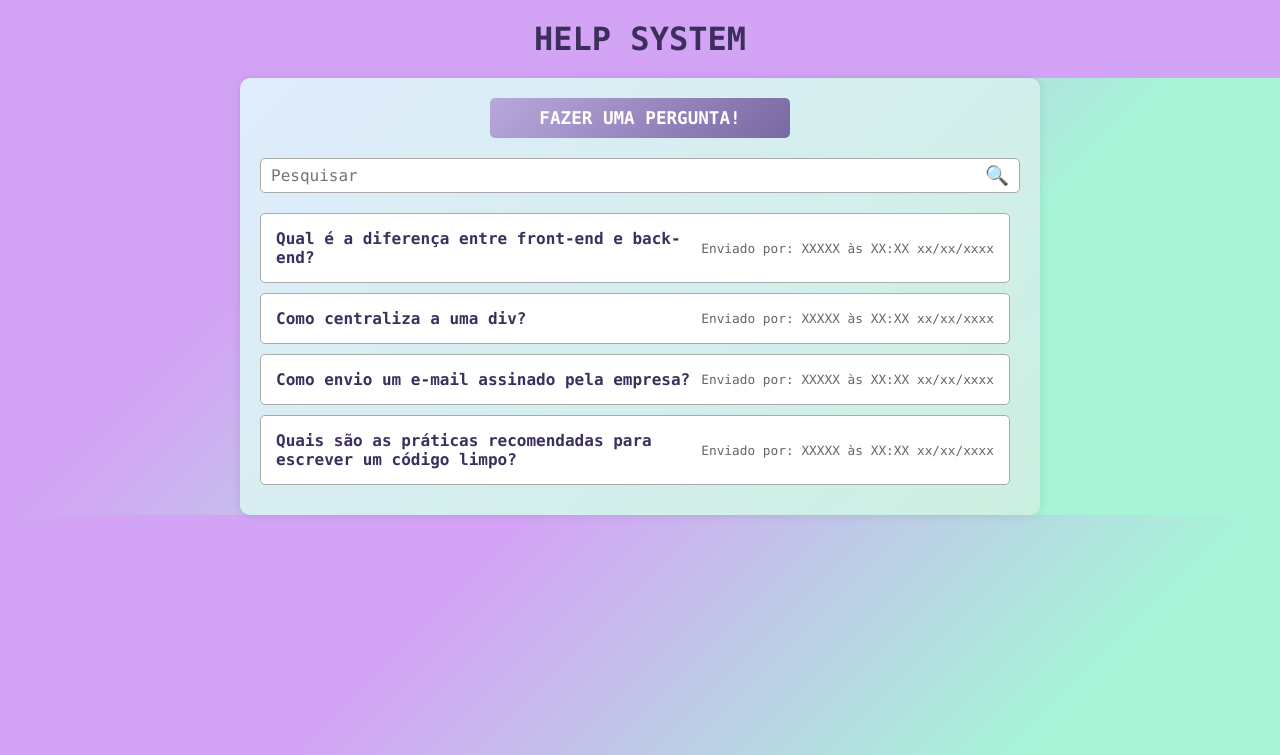
After one commit to vinicius-vses/helpsystem, a Python web app: template templates/pergunta.html in a window 1280 px wide. The commit adds this page. Shown: the top 755 px of the page. Run offline with Jinja, Linux system fonts and the light colour scheme; the template is opened without the code that fills it, so the values that code supplies are empty.

Commit message:
Código da tela de perguntas

```diff
--- a/static/css/pergunta.css
+++ b/static/css/pergunta.css
@@ -7,109 +7,121 @@
 
 body {
     display: flex;
-    justify-content: center;
+    flex-direction: column;
     align-items: center;
-    height: 100vh;
     background: linear-gradient(135deg, #d3a4f5 30%, #a7f4d8 70%);
+    color: #333;
+}
+
+header {
+    width: 100%;
+    text-align: center;
+    padding: 20px 0;
+    background: #d3a4f5;
+}
+
+header h1 {
+    font-size: 2em;
+    color: #3d2f5d;
 }
 
 .container {
-    text-align: center;
+    width: 90%;
+    max-width: 800px;
+    background: linear-gradient(135deg, #e0ecfc, #cbf0e1);
+    border-radius: 10px;
+    padding: 20px;
+    box-shadow: 0 0 10px rgba(0, 0, 0, 0.1);
 }
 
-h1 {
-    font-size: 2.5em;
-    color: #3d2f5d;
+.ask-button {
+    display: block;
+    width: 100%;
+    max-width: 300px;
+    margin: 0 auto 20px;
+    padding: 10px;
+    background: linear-gradient(135deg, #b8a9dc, #7a68a2);
+    color: #fff;
+    font-size: 1.1em;
     font-weight: bold;
-    margin-bottom: 2vw;
+    border: none;
+    border-radius: 5px;
+    cursor: pointer;
+    transition: background 0.3s;
 }
 
-.form-container {
-    background-color: #e6f0f4;
-    border-radius: 10px;
-    padding: 30px;
-    width: 800px;
-    box-shadow: 0px 0px 10px rgba(0, 0, 0, 0.1);
+.ask-button:hover {
+    background: linear-gradient(135deg, #9a7fb8, #5e4972);
 }
 
-label {
-    display: block;
-    font-size: 1.5em;
-    color: #333;
-    margin-bottom: 10px;
-    font-weight: bold;
+.search-bar {
+    display: flex;
+    align-items: center;
+    margin-bottom: 20px;
+    background: #fff;
+    border: 1px solid #aaa;
+    border-radius: 5px;
+    padding: 5px 10px;
 }
 
-input[type="text"],
-select {
-    width: 100%;
-    padding: 12px;
-    margin: 10px 0;
-    border-radius: 5px;
-    border: 1px solid #aaa;
-    font-size: 1.1em;
-}
-
-#quillInput {
-    background-color: white;
-    height: 150px;
-    margin: 0;
-    border-radius: 0 0 5px 5px;
-    border: 1px solid #aaa;
-    font-size: 1.1em;
-}
-
-.ql-toolbar {
-    border-radius: 5px 5px 0 0;
-    border: 1px solid #aaa;
-    border-bottom: none;
-    text-align: left;
-}
-
-.ql-container {
+.search-bar input {
+    flex: 1;
     border: none;
+    outline: none;
     font-size: 1em;
 }
 
-button {
-    width: 100%;
-    padding: 12px;
-    background-color: #b8a9dc;
-    border: none;
-    color: #fff;
+.search-icon {
     font-size: 1.2em;
-    border-radius: 5px;
-    cursor: pointer;
-    transition: background-color 0.3s;
+    color: #888;
 }
 
-button:hover {
-    background-color: #9a7fb8;
+.questions-list {
+    max-height: 400px;
+    overflow-y: auto;
+    padding-right: 10px;
+    position: relative;
 }
 
-.form-container {
-    background-color: #e6f0f4;
-    border-radius: 10px;
-    padding: 30px;
-    width: 800px;
-    box-shadow: 0px 0px 10px rgba(0, 0, 0, 0.1);
-    text-align: center;
+.questions-list::-webkit-scrollbar {
+    width: 6px;
 }
 
-.back-button {
-    position: absolute;
-    top: 20px;
-    left: 20px;
-    padding: 10px 15px;
-    background-color: #d086d8;
-    color: #fff;
-    font-size: 1em;
-    font-weight: bold;
-    text-decoration: none;
-    border-radius: 5px;
-    transition: background-color 0.3s;
+.questions-list::-webkit-scrollbar-thumb {
+    background-color: #888;
+    border-radius: 10px;
 }
 
-.back-button:hover {
-    background-color: #9a7fb8;
+.questions-list::-webkit-scrollbar-track {
+    background: #e0ecfc;
 }
+
+.question-box {
+    background: #fff;
+    border: 1px solid #aaa;
+    border-radius: 5px;
+    padding: 15px;
+    margin-bottom: 10px;
+    display: flex;
+    justify-content: space-between;
+    align-items: center;
+}
+
+.question-link {
+    font-size: 1em;
+    color: #3d2f5d;
+    text-decoration: none;
+    flex: 1;
+    margin-right: 10px;
+    font-weight: bold;
+    transition: color 0.3s;
+}
+
+.question-link:hover {
+    color: #5e4972;
+}
+
+.info {
+    font-size: 0.8em;
+    color: #666;
+}
--- /dev/null
+++ b/templates/pergunta.html
@@ -0,0 +1,39 @@
+<!DOCTYPE html>
+<html lang="pt-br">
+<head>
+    <meta charset="UTF-8">
+    <meta name="viewport" content="width=device-width, initial-scale=1.0">
+    <title>Help System</title>
+    <link rel="stylesheet" href="/static/css/pergunta.css">
+</head>
+<body>
+    <header>
+        <h1>HELP SYSTEM</h1>
+    </header>
+    <div class="container">
+        <button class="ask-button">FAZER UMA PERGUNTA!</button>
+        <div class="search-bar">
+            <input type="text" placeholder="Pesquisar">
+            <span class="search-icon">🔍</span>
+        </div>
+        <div class="questions-list">
+            <div class="question-box">
+                <a href="#" class="question-link">Qual é a diferença entre front-end e back-end?</a>
+                <span class="info">Enviado por: XXXXX às XX:XX xx/xx/xxxx</span>
+            </div>
+            <div class="question-box">
+                <a href="#" class="question-link">Como centraliza a uma div?</a>
+                <span class="info">Enviado por: XXXXX às XX:XX xx/xx/xxxx</span>
+            </div>
+            <div class="question-box">
+                <a href="#" class="question-link">Como envio um e-mail assinado pela empresa?</a>
+                <span class="info">Enviado por: XXXXX às XX:XX xx/xx/xxxx</span>
+            </div>
+            <div class="question-box">
+                <a href="#" class="question-link">Quais são as práticas recomendadas para escrever um código limpo?</a>
+                <span class="info">Enviado por: XXXXX às XX:XX xx/xx/xxxx</span>
+            </div>
+        </div>
+    </div>
+</body>
+</html>
```
Also changed, not shown: templates/cadastro.html (+30 -1 lines), templates/perguntar.html (deleted, +0 -59 lines).
